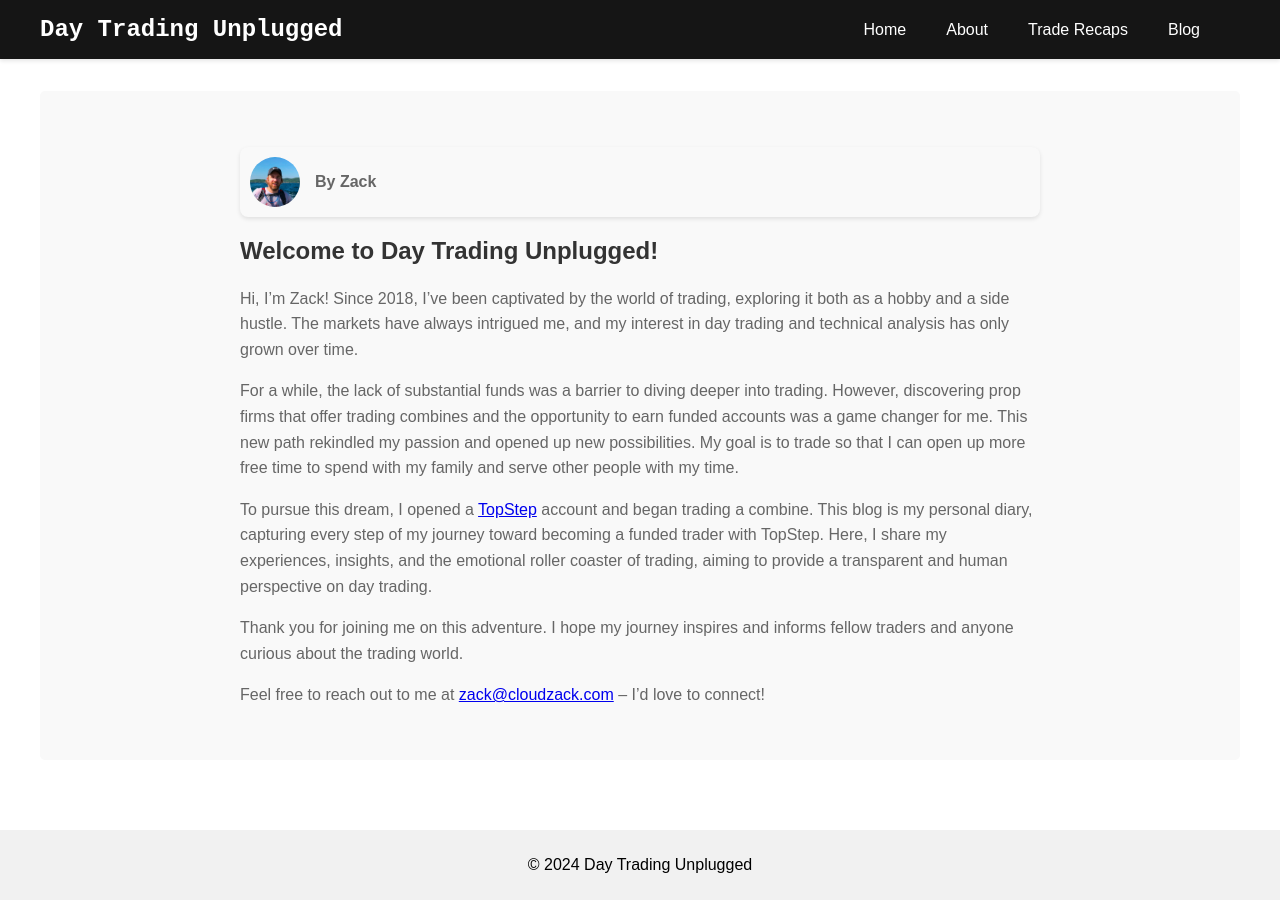
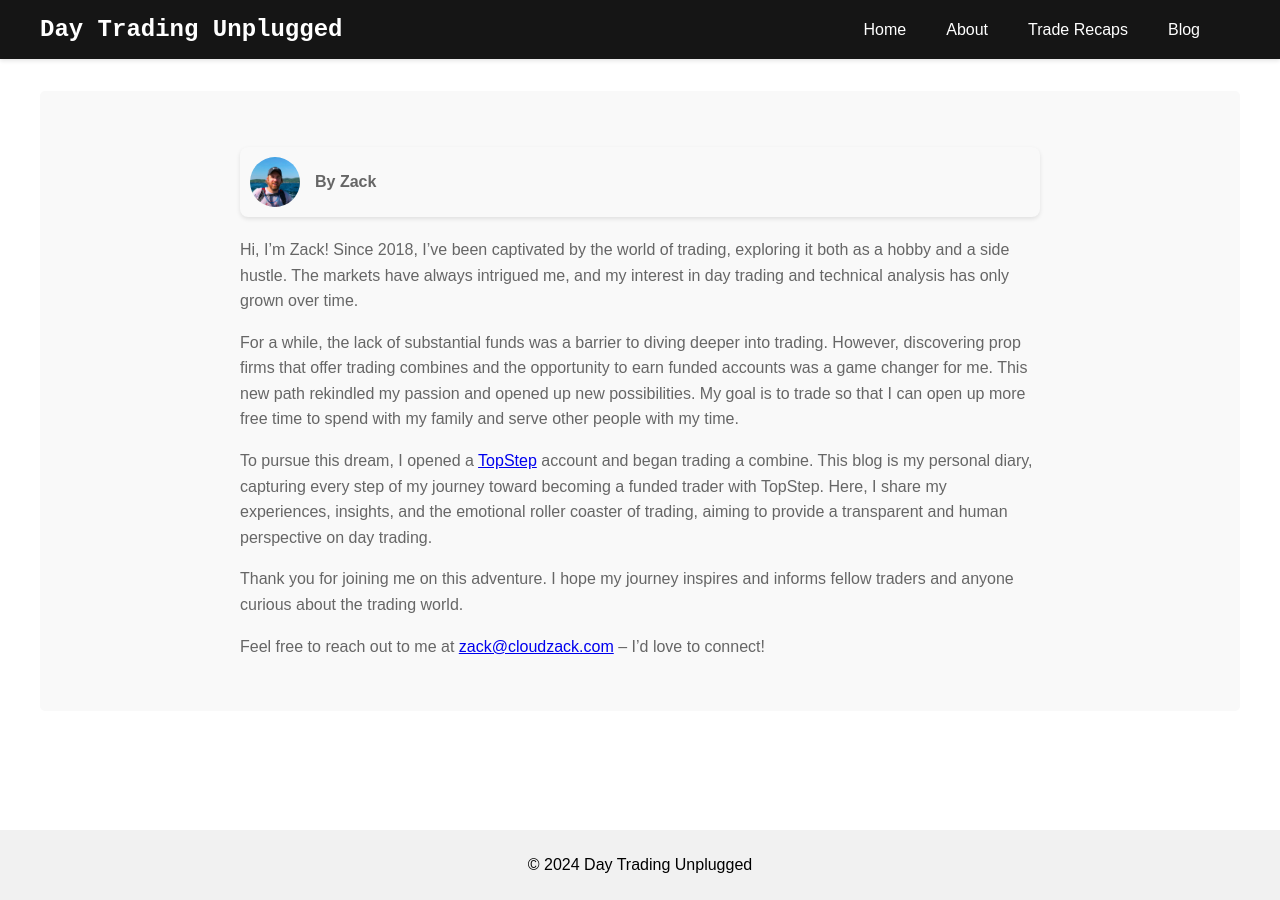
Before and after one commit to zackrylangford/daytrading-unplugged, a Jekyll site: the page built from about.markdown, in a window 1280 px wide. Built offline with Jekyll 4.4.1, drawn with Linux system fonts in a browser that asks for light colours; some web fonts are replaced.

Commit message:
updated about page to remove the duplicate header

```diff
--- a/about.markdown
+++ b/about.markdown
@@ -5,7 +5,6 @@ author:
     name: Zack
     image: "/assets/images/authors/zack.jpg"
 ---
-## Welcome to Day Trading Unplugged!
 
 Hi, I'm Zack! Since 2018, I've been captivated by the world of trading, exploring it both as a hobby and a side hustle. The markets have always intrigued me, and my interest in day trading and technical analysis has only grown over time.
 
```
